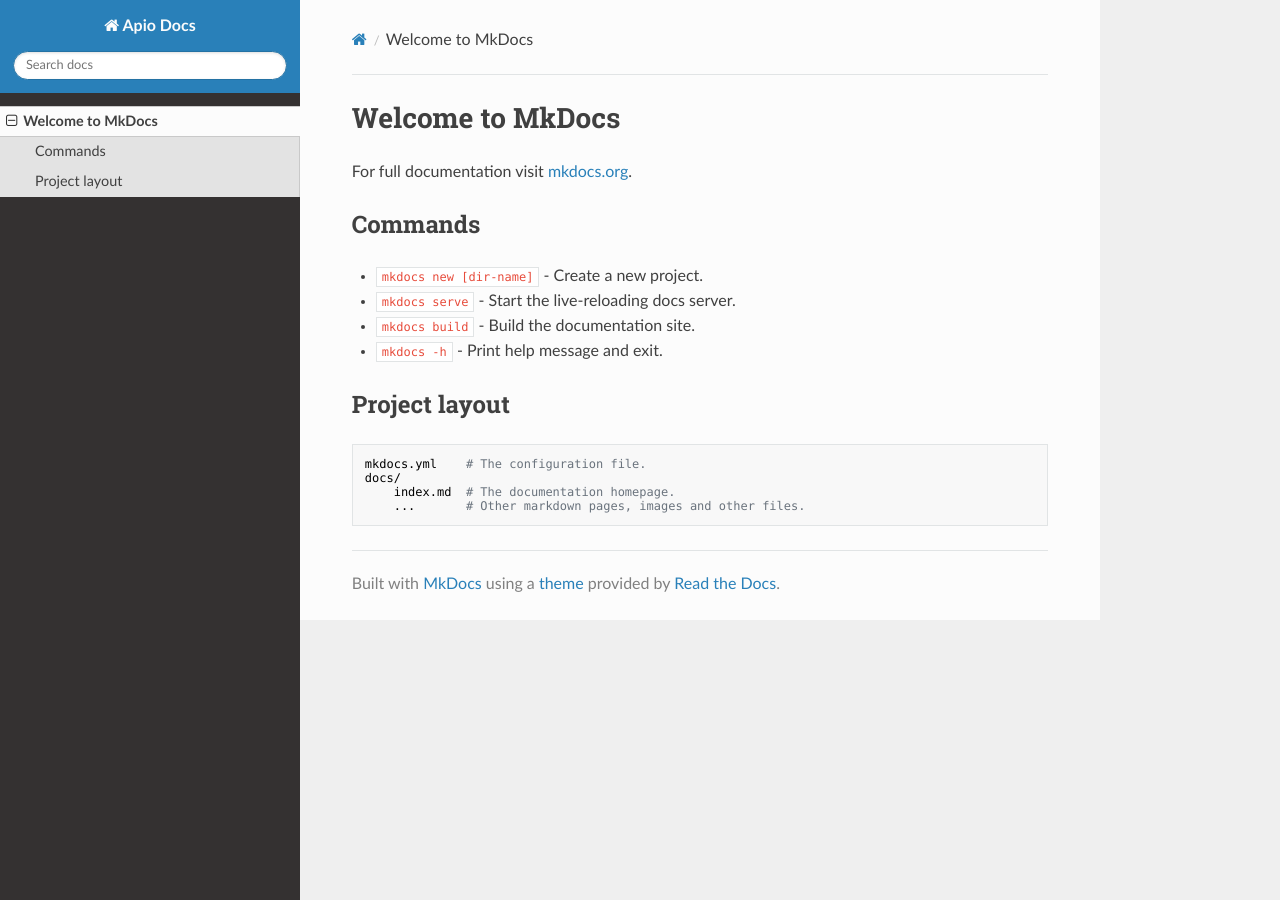
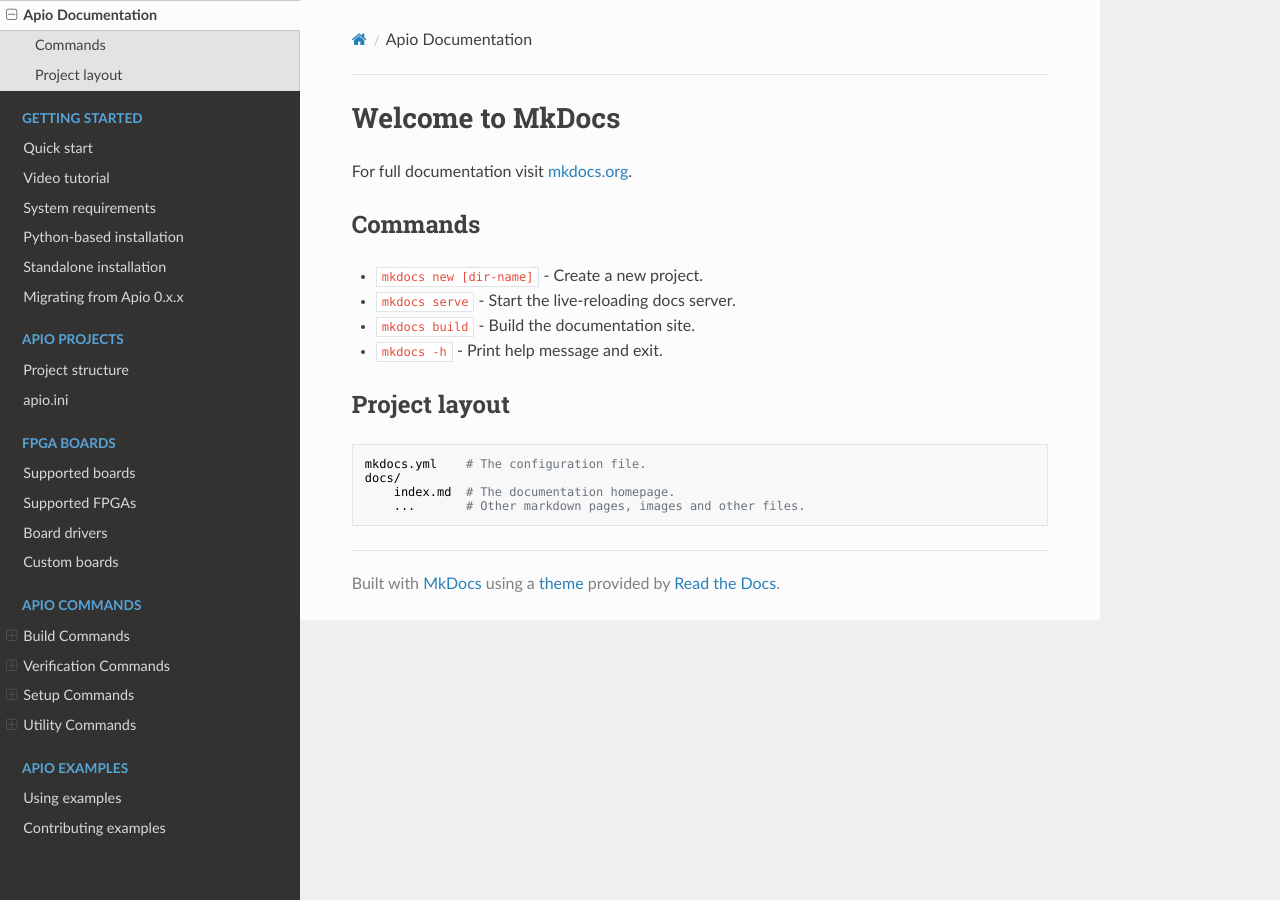
Before and after one commit to zapta/apio-wiki-dev, an MkDocs documentation site: the page built from docs/index.md, in a window 1280 px wide. Built offline with MkDocs 1.6.1, drawn with Linux system fonts in a browser that asks for light colours; nearby versions of some CDN libraries; some of the changed lines change nothing that is shown.

Commit message:
Updated the nvaigation tree.

```diff
--- a/mkdocs.yml
+++ b/mkdocs.yml
@@ -8,3 +8,73 @@
 theme:
   # name: mkdocs
   name: readthedocs
+
+# Navigation tree
+nav:
+  - Apio Documentation: index.md
+
+  - Getting Started:
+      - Quick start: quick-start.md
+      - Video tutorial: video-tutorial.md
+      - System requirements: system-requirements.md
+      - Python-based installation: python-based-installation.md
+      - Standalone installation: standalone-installation.md
+      - Migrating from Apio 0.x.x: migrating-from-apio-0xx.md
+
+  - Apio Projects:
+      - Project structure: Project-structure.md
+      - apio.ini: project-file.md
+
+  - FPGA Boards:
+      - Supported boards: supported-boards.md
+      - Supported FPGAs: supported-FPGAs.md
+      - Board drivers: board-drivers.md
+      - Custom boards: custom-boards.md
+
+  - Apio Commands:
+      - Build Commands:
+          - apio build: cmd-apio-build.md
+          - apio upload: cmd-apio-upload.md
+          - apio clean: cmd-apio-clean.md
+      - Verification Commands:
+          - apio lint: cmd-apio-lint.md
+          - apio format: cmd-apio-format.md
+          - apio sim: cmd-apio-sim.md
+          - apio test: cmd-apio-test.md
+          - apio report: cmd-apio-report.md
+          - apio graph: cmd-apio-graph.md
+      - Setup Commands:
+          - apio create: cmd-apio-create.md
+          - apio preferences: cmd-apio-preferences.md
+          - apio packages: cmd-apio-packages.md
+          - apio drivers: cmd-apio-drivers.md
+          - apio devices: cmd-apio-devices.md
+      - Utility Commands:
+          - apio boards: cmd-apio-boards.md
+          - apio fpgas: cmd-apio-fpgas.md
+          - apio examples: cmd-apio-examples.md
+          - apio info: cmd-apio-info.md
+          - apio raw: cmd-apio-raw.md
+          - apio api: cmd-apio-api.md
+          - apio upgrade: cmd-apio-upgrade.md
+
+  - Apio Examples:
+      - Using examples: using-examples.md
+      - Contributing examples: contributing-examples.md
+
+  - Apio Tips:
+      - Apio command line: command-line.md
+      - Using System Verilog: using-system-verilog.md
+      - Using testbenches: using-testbenches.md
+
+  - Apio Development:
+      - Apio repositories: apio-repositories.md
+      - Development environment: developement-environment.md
+      - Creating an Apio version: creating-apio-version.md
+      - Creating a package version: creating-package-version.md
+
+  - Help:
+      - Apio home: https://github.com/FPGAwars/apio
+      - Bugs and requests: https://github.com/FPGAwars/apio/issues
+      - Questions and discussions: https://github.com/FPGAwars/apio/discussions
+      - Credits: credits.md
```
